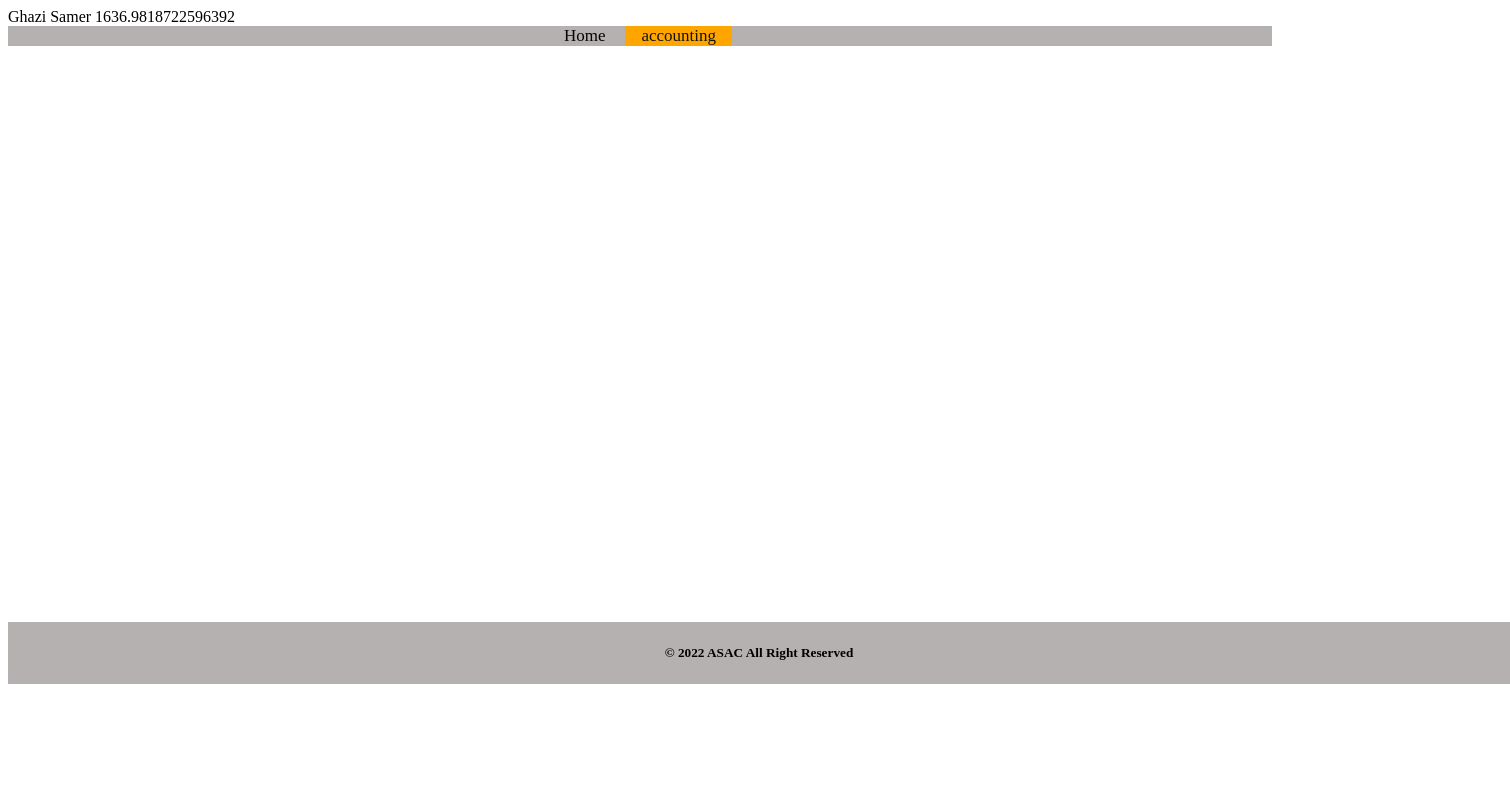
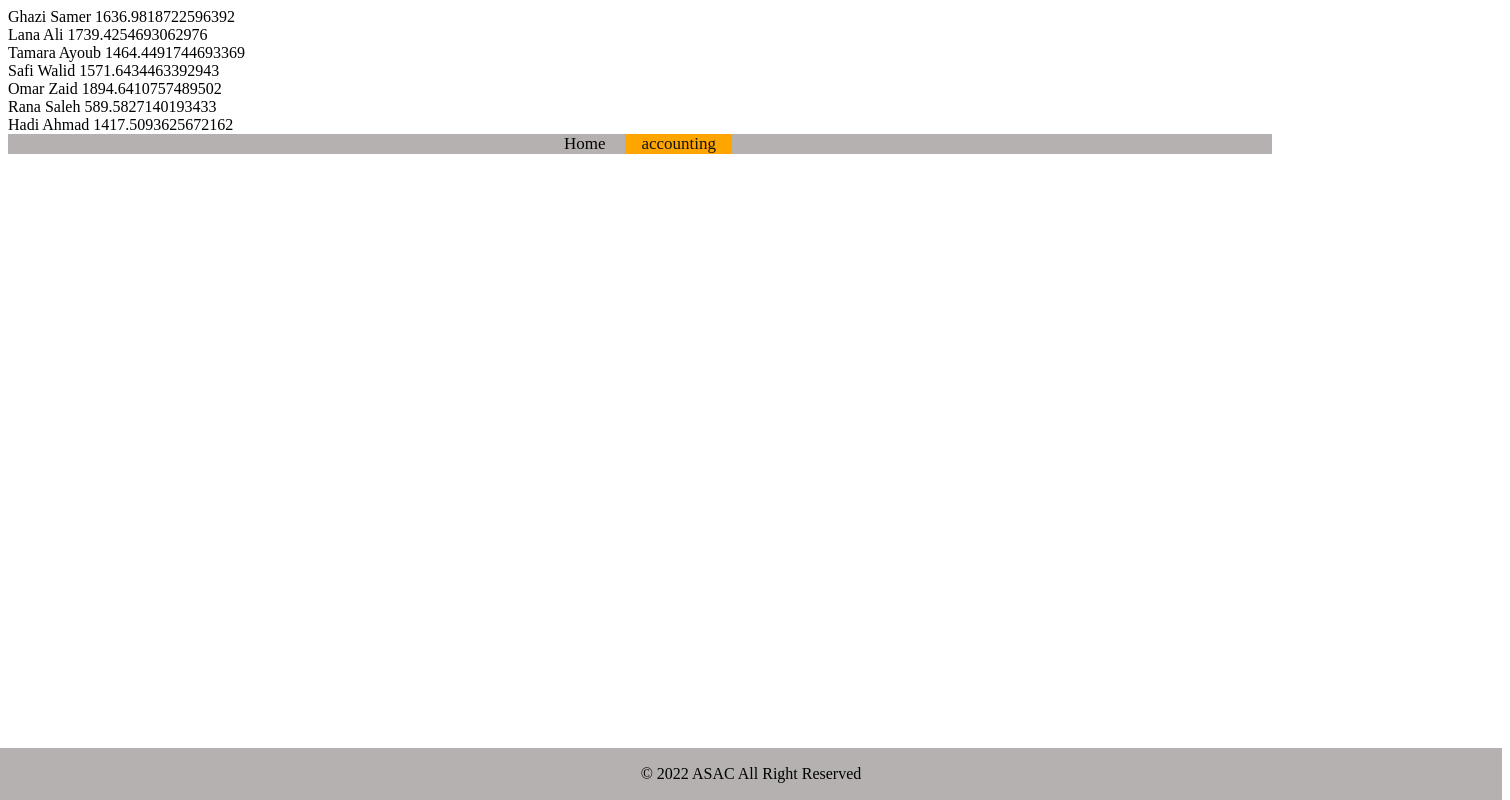
Before and after one commit to leennusir/HR-management-system, a plain HTML site: page accounting.html in a window 1280 px wide. Shown: the whole page, 1510 px wide, since content can reach past the window. Drawn offline with Linux system fonts and the light colour scheme.

Commit message:
resubmit task

```diff
--- a/accounting.html
+++ b/accounting.html
@@ -28,40 +28,9 @@
 
 
 </main>
-<br>
-<br>
-<br>
-<br>
-<br>
-<br>
-<br>
-<br>
-<br>
-<br>
-<br>
-<br>
-<br>
-<br>
-<br>
-<br>
-<br>
-<br>
-<br>
-<br>
-<br>
-<br>
-<br>
-<br>
-<br>
-<br>
-<br>
-<br>
-<br>
-<br>
-<br>
-<br>
+
 <footer>
-<h5>&copy; 2022 ASAC All Right Reserved</h5>
+<p>&copy; 2022 ASAC All Right Reserved</h5>
 </footer>
 </body>
 </html>
--- a/app.js
+++ b/app.js
@@ -26,6 +26,7 @@ function Employee (employeeID , fullName , department, level  ){
     this.department = departments[department];
     this.level = levels[level] ;
     this.image = `./images/${this.fullName}.png`;
+    arrayOfObject.push(this);
 
 }
 Employee.prototype.getSalary = function(){
@@ -45,9 +46,10 @@ Employee.prototype.netSalary = function(){
 }
 
 Employee.prototype.render = function(){
-    document.write(`${this.fullName +" "+ this.getSalary()}`);
+    document.writeln(`${this.fullName +" "+ this.getSalary()}`+'</br>');
 }
- //objects
+ //
+ let arrayOfObject = []
  let obj1 = new Employee(1000,"Ghazi Samer","Administration","Senior");
  let obj2 = new Employee(1001,"Lana Ali","Finance","Senior");
  let obj3 = new Employee(1002,"Tamara Ayoub","Marketing","Mid-Senior");
@@ -55,8 +57,9 @@ Employee.prototype.render = function(){
  let obj5 = new Employee(1004,"Omar Zaid","Development","Senior");
  let obj6 = new Employee(1005,"Rana Saleh","Development","Junior");
  let obj7 = new Employee(1006,"Hadi Ahmad","Finance","Mid-Senior");
+console.log(arrayOfObject);
+ for( let i = 0  ; i<arrayOfObject.length ; i++){
+    arrayOfObject[i].render();
 
 
-obj1.getSalary();
-obj1.netSalary();
-obj1.render();
+ }
--- a/style/accounting.css
+++ b/style/accounting.css
@@ -30,7 +30,11 @@
     color: rgb(19, 18, 18);
   }
 
-   footer{ text-align: center;
+   footer{
+    position: fixed;
+    left: 0;
+    bottom: 0;
+    text-align: center;
       background-color: rgb(182, 177, 177);
       padding: 1px;
       width: 1500px;}
--- a/style/index.css
+++ b/style/index.css
@@ -30,7 +30,11 @@
     color: rgb(19, 18, 18);
   }
 
-   footer{ text-align: center;
+   footer{
+    position: fixed;
+    left: 0;
+    bottom: 0;
+    text-align: center;
       background-color: rgb(182, 177, 177);
       padding: 1px;
       width: 1500px;}
```
Also changed, not shown: index.html (+1 -32 lines), 1 other file.
